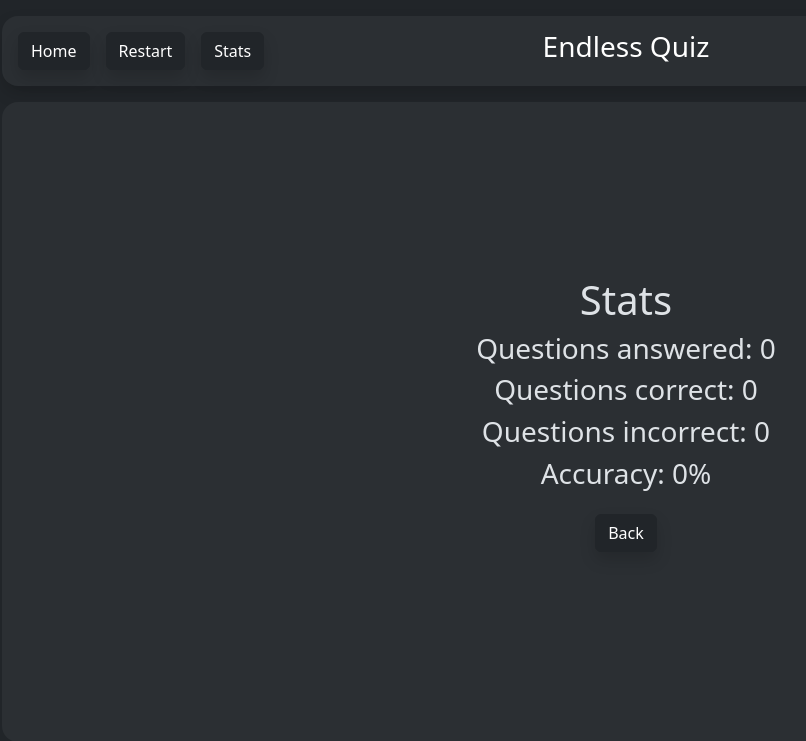
After one commit to Guillermode20/quiz-app, a Django app: page /stats in a window 1280 px wide. The commit adds this page. Shown: the top 741 px of the page, without its empty margins (14-820 px from the left). Run offline with Django 5.2, Linux system fonts and the light colour scheme.

Commit message:
Refactor settings.py: Update session cookie age and add cache configuration
Refactor startpage.html: Update URL for starting the quiz

Refactor base.html: Adjust container and text styles

Refactor home.html: Update URL for submitting answers

Update urls.py: Rename and add new URL patterns

Add stats.html template for displaying quiz statistics

Refactor header.html: Adjust header styling and add stats button

Update style.css: Modify button and text styles

Update README.md: Add attribution and license information

Add trivia.html template for displaying trivia questions

```diff
--- a/quizproject/quizapp/templates/quizapp/base.html
+++ b/quizproject/quizapp/templates/quizapp/base.html
@@ -17,12 +17,8 @@
   </header>
 
   <main>
-    <div class="container rounded-4">
-        <div class="d-flex justify-content-center align-items-center" style="min-height: 10vh;">
-          <div class="text-center">
-            {% block content %}{% endblock %}
-          </div>
-        </div>
+      <div class="text-center mid-dark rounded-4 me-3 ms-3 full-height-container">
+        {% block content %}{% endblock %}
       </div>
     </main>
     <footer>
--- a/quizproject/quizapp/templates/quizapp/header.html
+++ b/quizproject/quizapp/templates/quizapp/header.html
@@ -1,7 +1,7 @@
 {% extends "quizapp/base.html" %}
 
 {% block header %}
-    <header class="mid-dark shadow rounded-4 text-white text-center py-3">
+    <header class="mid-dark shadow rounded-4 text-white text-center py-3 m-3">
         <div class="d-flex justify-content-between align-items-center">
             <div class="d-flex">
                 <a href="{% url 'startpage' %}">
@@ -11,7 +11,7 @@
                     {% csrf_token %}
                     <button type="submit" name="restart" value="true" class="btn btn-dark rounded shadow me-3 ms-3">Restart</button>
                 </form>
-                <a>
+                <a href="{% url 'stats' %}">
                     <button type="button" class="btn btn-dark rounded shadow me-3">Stats</button>
                 </a>
             </div>
--- a/quizproject/quizapp/templates/quizapp/home.html
+++ b/quizproject/quizapp/templates/quizapp/home.html
@@ -12,7 +12,7 @@
 	<h4>Category: {{ question.category }}</h4>
 </div>
 <!-- Form for answering question, see checkAnswer function in views.py -->
-<form method="post" action="{% url 'checkAnswer' %}">
+<form method="post" action="{% url 'check_trivia_answer' %}">
     {% csrf_token %}
     <div>
         <button type="submit" name="option" value="option1" class="btn mid-dark rounded-4 shadow fixed-button-size m-2 dynamic-text option-button">{{ question.option1 }}</button>
--- a/quizproject/quizapp/templates/quizapp/startpage.html
+++ b/quizproject/quizapp/templates/quizapp/startpage.html
@@ -8,7 +8,7 @@
     <div class="row justify-content-center align-items-center" style="min-height: 80vh;">
         <div class="col-md-8 text-center">
             <h1>Welcome to Endless Quiz</h1>
-            <a href="{% url 'loadQuestions' %}" class="btn mid-dark my-2">Start Quiz</a>
+            <a href="{% url 'trivia' %}" class="btn btn-dark my-2">Start Quiz</a>
         </div>
     </div>
 </div>
--- /dev/null
+++ b/quizproject/quizapp/templates/quizapp/stats.html
@@ -0,0 +1,20 @@
+{% extends "quizapp/base.html" %}
+
+{% block header %}
+    {% include "quizapp/header.html" %}
+{% endblock %}
+
+{% block content %}
+<div class="container" >
+    <div class="row justify-content-center align-items-center" style="min-height: 80vh;">
+        <div class="col-md-8 text-center">
+            <h1>Stats</h1>
+            <h3>Questions answered: {{ questions_answered_count }}</h3>
+            <h3>Questions correct: {{ current_score }}</h3>
+            <h3>Questions incorrect: {{ questions_answered_incorrectly }}</h3>
+            <h3>Accuracy: {{ accuracy_percentage }}%</h3>
+            <a> <a href="{% url 'trivia' %}" class="btn my-3 btn-dark shadow my-2">Back</a>
+        </div>
+    </div>
+</div>
+{% endblock %}
--- a/quizproject/quizapp/urls.py
+++ b/quizproject/quizapp/urls.py
@@ -2,8 +2,9 @@ from django.urls import path
 from . import views
 
 urlpatterns = [
-    path('quiz/', views.loadQuestions, name='loadQuestions'),
-    path('restart/', views.restart, name='restart'),
-    path('checkAnswer/', views.checkAnswer, name='checkAnswer'),
+    path('trivia_restart/', views.trivia_restart, name='restart'),
     path('', views.startpage, name='startpage'),
+    path('trivia/', views.get_trivia_questions, name='trivia'),
+    path('check_trivia_answer/', views.check_trivia_answer, name='check_trivia_answer'),
+    path('stats', views.stats, name='stats'),
     ]
--- a/quizproject/quizapp/views.py
+++ b/quizproject/quizapp/views.py
@@ -1,102 +1,225 @@
 from django.shortcuts import redirect, render
 from django.http import HttpResponse
-from .models import Question, Score
+from .models import Score
 import random
 import logging
+import requests
+import html
+import time
+from django.core.cache import cache
 
 # Initialize logger
 logger = logging.getLogger(__name__)
 
+
 def startpage(request):
-    return render(request, 'quizapp/startpage.html')
+    # Initialize the score in the session if it doesn't exist
+    if "score" not in request.session:
+        request.session["score"] = 0
+    if "answered_questions" not in request.session:
+        request.session["answered_questions"] = []
+    if "questions_answered_count" not in request.session:
+        request.session["questions_answered_count"] = 0
+    return render(request, "quizapp/startpage.html")
 
-# Function to get a random uncompleted question
-def get_selected_question():
-    questions = Question.objects.filter(completed=False)
-    if questions.exists():
-        return random.choice(questions)
-    return None
 
-def get_or_create_score():
-    score, created = Score.objects.get_or_create(id=1)
-    return score
+def get_or_create_score(request):
+    score = request.COOKIES.get("score", 0)
+    return int(score)
 
-# View to load questions for the quiz
-def loadQuestions(request):
-    selected_question = get_selected_question()
-    if selected_question is None:
-        total_questions = Question.objects.count()
-        return render(request, 'quizapp/end.html', context={'score': get_or_create_score().score, 'total_questions': total_questions})
 
-    # Prepare question data for the template
-    question = {
-        'question_text': selected_question.question_text,
-        'option1': selected_question.option1,
-        'option2': selected_question.option2,
-        'option3': selected_question.option3,
-        'option4': selected_question.option4,
-        'completed': selected_question.completed,
-        'category': selected_question.category
+def fetch_trivia_questions(amount=10):
+    url = "https://opentdb.com/api.php"
+    params = {"amount": amount, "type": "multiple", "difficulty": "easy"}
+
+    max_retries = 3
+    for attempt in range(max_retries):
+        try:
+            response = requests.get(url, params=params, timeout=10)
+            response.raise_for_status()
+
+            trivia_data = response.json()
+            trivia_questions = trivia_data["results"]
+
+            if trivia_questions:
+                processed_questions = []
+                for question in trivia_questions:
+                    trivia_question_text = html.unescape(question["question"])
+                    trivia_correct_answer = html.unescape(question["correct_answer"])
+                    trivia_incorrect_answers = [
+                        html.unescape(answer)
+                        for answer in question["incorrect_answers"]
+                    ]
+                    trivia_category = html.unescape(question["category"])
+
+                    all_answers = trivia_incorrect_answers + [trivia_correct_answer]
+                    random.shuffle(all_answers)
+
+                    processed_questions.append(
+                        {
+                            "category_id": trivia_category,
+                            "lang": "en",
+                            "question": trivia_question_text,
+                            "answer": all_answers.index(trivia_correct_answer),
+                            "tags": [trivia_category],
+                            "answers": all_answers,
+                            "source": "OpenTDB",
+                        }
+                    )
+
+                logger.info(
+                    f"Successfully fetched {len(processed_questions)} questions"
+                )
+                return processed_questions
+            else:
+                logger.warning("API returned no questions")
+        except requests.RequestException as e:
+            logger.error(f"Request failed: {str(e)}")
+        except (KeyError, ValueError) as e:
+            logger.error(f"Error processing API response: {str(e)}")
+
+        logger.info(f"Retrying... (attempt {attempt + 1} of {max_retries})")
+        time.sleep(3)
+
+    logger.error("Failed to fetch questions after all retries")
+    return []
+
+
+def ensure_question_cache():
+    cached_questions = cache.get("trivia_questions", [])
+    logger.info(f"Current cache size: {len(cached_questions)}")
+    if len(cached_questions) < 3:
+        logger.info("Fetching new questions for cache")
+        new_questions = fetch_trivia_questions()
+        cached_questions.extend(new_questions)
+        cache.set("trivia_questions", cached_questions)
+        logger.info(f"Updated cache size: {len(cached_questions)}")
+
+
+def get_next_question(request):
+    cached_questions = cache.get("trivia_questions", [])
+    answered_questions = request.session.get("answered_questions", [])
+
+    for question in cached_questions:
+        question_id = f"{question['category_id']}:{question['question']}"
+        if question_id not in answered_questions:
+            cached_questions.remove(question)
+            cache.set("trivia_questions", cached_questions)
+            ensure_question_cache()
+            return question, question_id
+
+    logger.warning("No new questions available")
+    return None, None
+
+
+def get_trivia_questions(request):
+    ensure_question_cache()
+    question, question_id = get_next_question(request)
+
+    if question:
+        request.session["trivia_answer_mapping"] = question["answers"]
+        request.session["trivia_correct_answer"] = question["answers"][
+            question["answer"]
+        ]
+        request.session["current_question_id"] = question_id
+
+        context = {
+            "trivia_question_text": question["question"],
+            "trivia_correct_answer": question["answers"][question["answer"]],
+            "trivia_answers": question["answers"],
+            "trivia_category": question["category_id"],
+        }
+
+        # Get the stats context and update the main context
+        stats_context = get_stats_context(request)
+        context.update(stats_context)
+
+        return render(request, "quizapp/trivia.html", context=context)
+    else:
+        logger.error("Failed to get next question")
+        return HttpResponse("No more questions available. Please try again later.")
+
+
+def check_trivia_answer(request):
+    if request.method == "POST":
+        selected_option = request.POST.get("option", "")
+        answer_mapping = request.session.get("trivia_answer_mapping", [])
+        trivia_correct_answer = (
+            request.session.get("trivia_correct_answer", "").strip().lower()
+        )
+
+        if not answer_mapping:
+            logger.error("Answer mapping not found in session")
+            return HttpResponse("Error: Answer mapping not found in session")
+
+        # Extract the index from the option string (e.g., 'option2' -> 1)
+        try:
+            selected_index = int(selected_option.replace("option", "")) - 1
+            if 0 <= selected_index < len(answer_mapping):
+                selected_answer = answer_mapping[selected_index].strip().lower()
+            else:
+                logger.error(f"Invalid selected index: {selected_index}")
+                return HttpResponse("Error: Invalid answer selection")
+        except ValueError:
+            logger.error(f"Invalid option format: {selected_option}")
+            return HttpResponse("Error: Invalid answer format")
+
+        if selected_answer == trivia_correct_answer:
+            score = request.session.get("score", 0)
+            score += 1
+            request.session["score"] = score
+
+        # Add the current question to the answered questions list
+        answered_questions = request.session.get("answered_questions", [])
+        current_question_id = request.session.get("current_question_id")
+        if current_question_id:
+            answered_questions.append(current_question_id)
+            request.session["answered_questions"] = answered_questions
+
+        # Increment the questions answered count
+        questions_answered_count = request.session.get("questions_answered_count", 0)
+        questions_answered_count += 1
+        request.session["questions_answered_count"] = questions_answered_count
+
+        request.session.save()  # Explicitly save the session
+        return redirect("trivia")
+    else:
+        return HttpResponse("Invalid request")
+
+
+def trivia_restart(request):
+    if request.method == "POST":
+        if "restart" in request.POST:
+            request.session["score"] = 0
+            request.session["answered_questions"] = []
+            request.session["questions_answered_count"] = 0
+            request.session.save()  # Explicitly save the session
+            cache.delete("trivia_questions")
+            ensure_question_cache()
+
+            return redirect("trivia")
+
+
+def get_stats_context(request):
+    current_score = request.session.get("score", 0)
+    questions_answered_count = request.session.get("questions_answered_count", 0)
+    questions_answered_incorrectly = questions_answered_count - current_score
+    accuracy_percentage = (
+        (current_score / questions_answered_count) * 100
+        if questions_answered_count > 0
+        else 0
+    )
+
+    accuracy_percentage = round(accuracy_percentage, 1)
+
+    return {
+        "current_score": current_score,
+        "questions_answered_count": questions_answered_count,
+        "questions_answered_incorrectly": questions_answered_incorrectly,
+        "accuracy_percentage": accuracy_percentage,
     }
 
-    # Get or create score entry
-    score, created = Score.objects.get_or_create(id=1)
 
-    # Store the current question text in the session
-    request.session['current_question_text'] = selected_question.question_text
-    score = get_or_create_score()
-    completed_questions_count = Question.objects.filter(completed=True).count()
-    total_questions = Question.objects.count()
-
-    if completed_questions_count > 0:
-        correct_percentage = (score.score / completed_questions_count) * 100
-    else:
-        correct_percentage = 0
-
-    correct_percentage = round(correct_percentage, 1)
-
-    return render(request, 'quizapp/home.html', context={
-        'question': question,
-        'score': score.score,
-        'total_questions': total_questions,
-        'completed_questions_count': completed_questions_count,
-        'correct_percentage': correct_percentage,
-        'category': selected_question.category
-    })
-
-# View to check the user's answer
-def checkAnswer(request):
-    if request.method == 'POST':
-        selected_option_key = request.POST.get('option').strip().lower()
-
-        # Retrieve the current question using the text stored in the session
-        current_question_text = request.session.get('current_question_text')
-
-        try:
-            current_question = Question.objects.get(question_text=current_question_text)
-
-            if selected_option_key == current_question.correct_answer:
-                score = get_or_create_score()
-                score.score += 1
-                score.save()
-
-            # Mark the question as completed
-            current_question.completed = True
-            current_question.save()
-
-            # Clear the current question text from the session
-            del request.session['current_question_text']
-
-            return redirect('loadQuestions')
-        except Question.DoesNotExist:
-            return render(request, 'quizapp/end.html')
-
-# View to restart the quiz
-def restart(request):
-    if request.method == 'POST':
-        if 'restart' in request.POST:
-            Question.objects.all().update(completed=False)
-            Score.objects.update_or_create(id=1, defaults={'score': 0})
-            if 'current_question_text' in request.session:
-                del request.session['current_question_text']
-            return redirect('loadQuestions')
+def stats(request):
+    context = get_stats_context(request)
+    return render(request, "quizapp/stats.html", context)
--- a/quizproject/static/css/style.css
+++ b/quizproject/static/css/style.css
@@ -1,19 +1,29 @@
 .fixed-button-size {
-    width: 150px;
-    height: 100px;
+    width: 300px;
+    height: 150px;
 }
 .mid-dark {
     background-color: #2b2f33;
 }
 
 .question-text-size {
-    white-space: normal;
-    word-wrap: break-word;
-    overflow-wrap: break-word;
-    max-width: 100%;
-    align-self: center;
+    font-size: 2em;
 }
 
 .dynamic-text {
     font-size: 1.5em;
 }
+
+.full-height-container {
+    min-height : 0vh;
+}
+
+.fixed-height-container {
+    height: 125px; /* Adjust the height as needed */
+    overflow: hidden; /* Hide overflow text */
+    text-overflow: ellipsis; /* Add ellipsis for overflow text */
+    display: flex;
+    align-items: center; /* Center the text vertically */
+    justify-content: center; /* Center the text horizontally */
+    text-align: center; /* Center the text */
+}
```
Also changed, not shown: quizproject/quizapp/templates/quizapp/trivia.html (added, +49 -0 lines), quizproject/quizproject/settings.py (+9 -0 lines), README.md.
